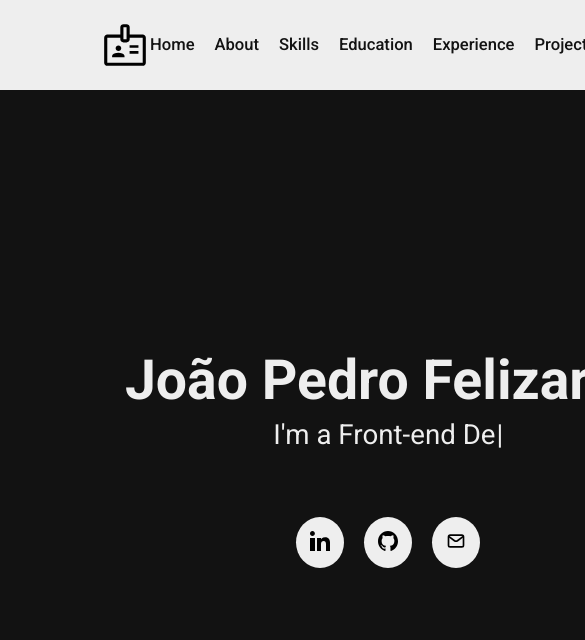
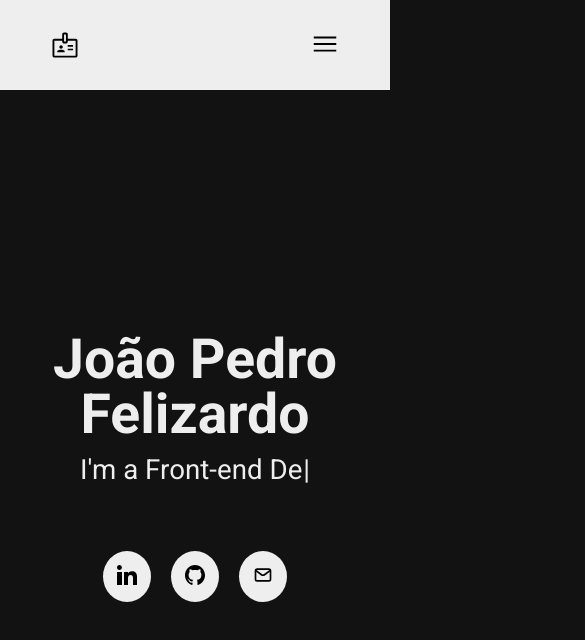
Before and after one commit to felizardo27/portfolio, a React (Vite) app: page / in a window 390 px wide. Shown: the top 640 px of the page, 585 px wide, since content can reach past the window. Built offline with nearby package versions, Linux system fonts and the light colour scheme.

Commit message:
feat: mobile menu navbar

```diff
--- a/src/components/Navbar/index.tsx
+++ b/src/components/Navbar/index.tsx
@@ -1,10 +1,13 @@
-import { Container, IconLogo, Menu, MenuItem, Navigation } from "./styles";
+import { Container, ContainerItems, IconLogo, Menu, MenuItem, MenuMobile, Navigation } from "./styles";
 import iconLogo from '../../assets/svgs/dark/profile.svg'
+import iconMenuMobile from '../../assets/svgs/dark/menu.svg'
 import { useCurrentPage } from "../../context/useCurrentPage";
 import { routesPages } from "../../router/routesPath";
+import { useState } from "react";
 
 export function Navbar() {
   const { currentPage, setCurrentPage } = useCurrentPage();
+  const [menuOpen, setMenuOpen] = useState(false)
 
   function goTo(url: string | undefined) {
     if (url) {
@@ -12,11 +15,13 @@ export function Navbar() {
     }
   }
 
+  function toggleMenuMobile() {
+    setMenuOpen(!menuOpen)
+  }
+
+  function RenderMenuItems() {
     return (
-    <Container>
-      <IconLogo src={iconLogo} />
-      <Menu>
-        {routesPages.map(item => (
+      routesPages.map(item => (
         item.pageName === 'Resume' ? (
           <MenuItem
             key={item.pageName}
@@ -28,15 +33,31 @@ export function Navbar() {
           <Navigation
             key={item.pageName}
             to={item.path}
-              onClick={() => setCurrentPage(item.pageName)}
+            onClick={() => {
+              menuOpen && toggleMenuMobile()
+              setCurrentPage(item.pageName)
+            }}
           >
             <MenuItem isActive={item.pageName === currentPage}>
               {item.pageName}
             </MenuItem>
           </Navigation>
         )
-        ))}
+      )))
+  }
+
+  return (
+    <Container>
+      <IconLogo src={iconLogo} />
+      <Menu>
+        <RenderMenuItems />
       </Menu>
+      <MenuMobile>
+        <IconLogo onClick={toggleMenuMobile} src={iconMenuMobile} style={{ cursor: 'pointer' }} />
+      </MenuMobile>
+      <ContainerItems menuOpen={menuOpen}>
+        <RenderMenuItems />
+      </ContainerItems>
     </Container>
   )
 }
--- a/src/components/Navbar/styles.ts
+++ b/src/components/Navbar/styles.ts
@@ -5,16 +5,28 @@ export const Container = styled.div`
   grid-area: nav;
   background-color: var(--backgroundContrast);
   height: 70px;
+  position: fixed;
+  top: 0;
+  left: 0;
+  right: 0;
   display: flex;
   justify-content: space-between;
   align-items: center;
   padding: 10px 100px;
-  z-index: 999999;
+  z-index: 1000;
+
+  @media screen and (max-width: 830px) {
+    padding: 10px 50px;
+  }
 `;
 
 export const IconLogo = styled.img`
   height: 50px;
   width: 50px;
+  @media screen and (max-width: 830px) {
+    height: 30px;
+    width: 30px;
+  }
 `;
 
 export const Menu = styled.div`
@@ -22,6 +34,45 @@ export const Menu = styled.div`
   align-items: center;
   justify-content: center;
   gap: 20px;
+
+  @media screen and (max-width: 830px) {
+    display: none;
+  }
+`;
+
+export const MenuMobile = styled.div`
+  position: relative;
+  @media screen and (min-width: 830px) {
+    display: none;
+  }
+`;
+
+interface ContainerItemsProps {
+  menuOpen: boolean;
+}
+
+export const ContainerItems = styled.div<ContainerItemsProps>`
+  width: 100%;
+  position: absolute;
+  background-color: var(--backgroundContrast);
+  top: 85px;
+  left: 0;
+  display: flex;
+  flex-direction: column;
+  align-items: center;
+  gap: 20px;
+  padding-bottom: 20px;
+  overflow: hidden;
+  transition:
+    max-height 0.5s ease-in-out,
+    opacity 0.5s ease-in-out;
+  max-height: ${({ menuOpen }) => (menuOpen ? "500px" : "0")};
+  opacity: ${({ menuOpen }) => (menuOpen ? 1 : 0)};
+  pointer-events: ${({ menuOpen }) => (menuOpen ? "auto" : "none")};
+
+  @media screen and (min-width: 830px) {
+    display: none;
+  }
 `;
 
 export const Navigation = styled(Link)`
@@ -39,6 +90,13 @@ export const MenuItem = styled.p<MenuItemProps>`
   cursor: pointer;
   position: relative;
 
+  @media screen and (max-width: 830px) {
+    &:hover {
+      opacity: 0.6;
+    }
+  }
+
+  @media screen and (min-width: 830px) {
     &::after {
       content: "";
       position: absolute;
@@ -65,4 +123,5 @@ export const MenuItem = styled.p<MenuItemProps>`
           width: 50%;
         }
       `}
+  }
 `;
--- a/src/pages/Home/styles.ts
+++ b/src/pages/Home/styles.ts
@@ -15,6 +15,7 @@ export const NameTitle = styled.h2`
   font-size: 4rem;
   font-weight: 600;
   margin-bottom: 13px;
+  text-align: center;
 `;
 
 export const SkillsWrite = styled.p`
--- a/src/router/styles.ts
+++ b/src/router/styles.ts
@@ -2,12 +2,12 @@ import styled from "styled-components";
 
 export const Container = styled.div`
   display: grid;
-  grid-template-rows: 5.5rem 1fr; /* navbar fixa em cima e main ocupa o restante */
+  grid-template-rows: 6.5rem 1fr;
   grid-template-areas:
     "nav"
     "main";
 
-  height: 100vh; /* Mantém o layout ocupando toda a altura da tela */
+  height: 100vh;
   background-color: var(--background);
 
   /* ::-webkit-scrollbar {
```
Lines whose indentation alone changed are shown as unchanged.
